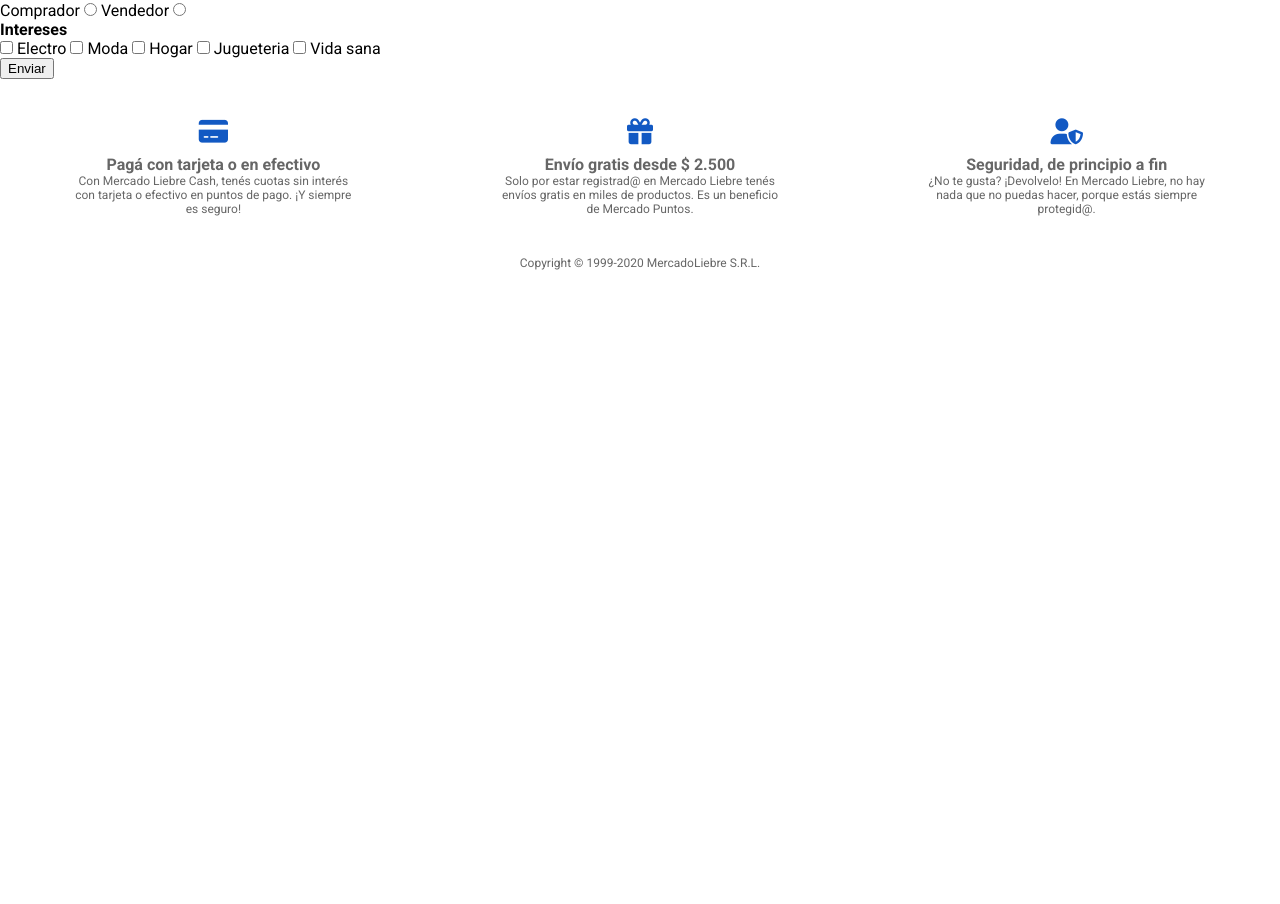
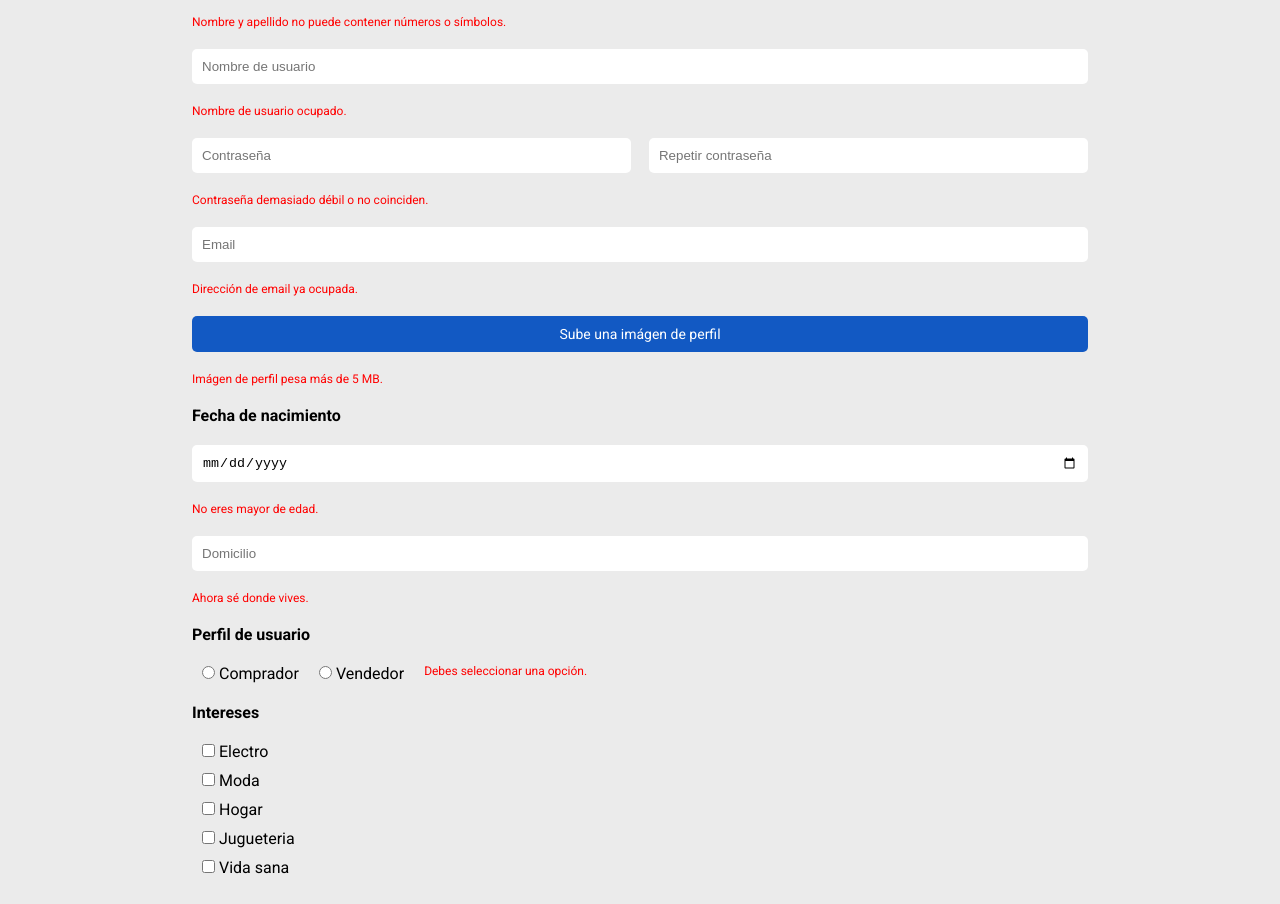
Before and after one commit to JulianBOrtega/Ejercicio-MercadoLiebre, a website: page views/register.html in a window 1280 px wide. Shown: the part 238-1142 px from the top of the page. Before the commit the page ends 800 px from the top, so only its background shows below. Drawn offline with Linux system fonts and the light colour scheme.

Commit message:
Trabajo de formularios terminado. Archivos HTML y CSS actualizados. Header y footer movidos a archivos JS para hacerlos reutilizables.

```diff
--- a/public/css/login.css
+++ b/public/css/login.css
@@ -0,0 +1,51 @@
+.login
+{
+
+}
+
+.login__main
+{
+    background-color: var(--c_grisClaro);
+}
+
+.login__main__form
+{
+    display:flex;
+    flex-direction: column;
+    gap: 20px;
+    width: 70%;
+    margin-left: auto;
+    margin-right: auto;
+    padding: 20px 0px;
+}
+
+.login__main__form input
+{
+    background-color: white;
+    border:none;
+    border-radius: 5px;
+    padding: 10px;
+}
+
+.login__main__form input[type="submit"]
+{
+    background-color: var(--c_celeste);
+    color: white;
+    cursor: pointer;
+}
+
+.register__main__form--error
+{
+    color: red;
+    font-size: 12px;
+}
+
+@media (min-width: 426px)  /*! Tablet & desktop*/
+{
+
+}
+
+@media (min-width: 769px) /*! Desktop */
+{
+
+}
--- a/public/css/register.css
+++ b/public/css/register.css
@@ -0,0 +1,96 @@
+.register
+{
+
+}
+
+.register__main
+{
+    background-color: var(--c_grisClaro);
+}
+
+.register__main__form
+{
+    display: flex;
+    flex-direction: column;
+    gap: 20px;
+    width: 70%;
+    margin-left: auto;
+    margin-right: auto;
+    padding: 20px 0px;
+}
+
+.register__main__form__pfp
+{
+    color: white;
+    font-size: 14px;
+    cursor:pointer;
+    border-radius: 5px;
+    padding: 10px;
+    text-align: center;
+    background-color: var(--c_celeste);
+}
+
+.register__main__form input
+{
+    background-color: white;
+    border:none;
+    border-radius: 5px;
+    padding: 10px;
+}
+
+.register__main__form input[type="submit"]
+{
+    background-color: var(--c_celeste);
+    color: white;
+    cursor: pointer;
+}
+
+.register__main__form input[type="reset"]
+{
+    cursor: pointer;
+}
+
+.register__main__form__password
+{
+    display: flex;
+    justify-content: space-between;
+}
+
+.register__main__form__password *
+{
+    width: 49%;
+}
+
+.register__main__form__radiolist
+{
+    display:flex;
+    flex-direction: row;
+    padding-left: 10px;
+    gap: 20px;
+}
+
+.register__main__form__checklist
+{
+    padding-left: 10px;
+}
+
+.register__main__form__checklist *
+{
+    padding-bottom: 10px;
+}
+
+.register__main__form--error
+{
+    color: red;
+    font-size: 12px;
+}
+
+@media (min-width: 426px)  /*! Tablet & desktop*/
+{
+
+}
+
+@media (min-width: 769px) /*! Desktop */
+{
+
+}
--- a/views/register.html
+++ b/views/register.html
@@ -13,32 +13,67 @@
     <header-component></header-component>
 
     <main class="register__main">
-        <h1>Crea tu cuenta</h1>
-        <form action="">
-            <input type="text" name="nombreApellido" placeholder="Nombre y apellido">
-            <input type="text" name="nombreUsuario" placeholder="Nombre de usuario">
-            <input type="email" name="email" placeholder="Email">
+        <form class="register__main__form" action="/">
+            <h1>Crea tu cuenta</h1>
+            <input type="text" name="nombreApellido" placeholder="Nombre y apellido" required minlength="3">
+            <p class="register__main__form--error">Nombre y apellido no puede contener números o símbolos.</p>
+            <input type="text" name="nombreUsuario" placeholder="Nombre de usuario" required minlength="3">
+            <p class="register__main__form--error">Nombre de usuario ocupado.</p>
+            <div class="register__main__form__password">
+                <input type="password" name="pass1" placeholder="Contraseña" minlength="5" required>
+                <input type="password" name="pass2" placeholder="Repetir contraseña" minlength="5" required>
+            </div>
+            <p class="register__main__form--error">Contraseña demasiado débil o no coinciden.</p>
+            <input type="email" name="email" placeholder="Email" minlength="3" required>
+            <p class="register__main__form--error">Dirección de email ya ocupada.</p>
+            <input type="file" name="pfp" id="pfp" hidden>
+            <label class="register__main__form__pfp" for="pfp">Sube una imágen de perfil</label>
+            <p class="register__main__form--error">Imágen de perfil pesa más de 5 MB.</p>
             <h4>Fecha de nacimiento</h4>
-            <input type="date" name="fechaNacimiento">
-            <input type="text" name="domicilio" placeholder="Domicilio">
+            <input type="date" name="fechaNacimiento" required>
+            <p class="register__main__form--error">No eres mayor de edad.</p>
+            <input type="text" name="domicilio" placeholder="Domicilio" required>
+            <p class="register__main__form--error">Ahora sé donde vives.</p>
+
             <h4>Perfil de usuario</h4>
-            <label for="perfil">Comprador</label>
-            <input type="radio" name="perfil" value="0">
-            <label for="perfil">Vendedor</label>
-            <input type="radio" name="perfil" value="1">
+            <div class="register__main__form__radiolist">
+                <div class="register__main__form__choice">
+                    <input type="radio" name="perfil" value="0" id="comprador">
+                    <label for="comprador">Comprador</label>
+                </div>
+                <div class="register__main__form__choice">
+                    <input type="radio" name="perfil" value="1" id="vendedor">
+                    <label for="vendedor">Vendedor</label>
+                </div>
+                <p class="register__main__form--error">Debes seleccionar una opción.</p>
+            </div>
+
             <h4>Intereses</h4>
-            <input type="checkbox" name="interes" value="electro">
-            <label for="interes">Electro</label>
-            <input type="checkbox" name="interes" value="moda">
-            <label for="interes">Moda</label>
-            <input type="checkbox" name="interes" value="hogar">
-            <label for="interes">Hogar</label>
-            <input type="checkbox" name="interes" value="jugueteria">
-            <label for="interes">Jugueteria</label>
-            <input type="checkbox" name="interes" value="vidaSana">
-            <label for="interes">Vida sana</label>
-            <br>
+            <div class="register__main__form__checklist">
+                <div class="register__main__form__choice">
+                    <input type="checkbox" name="interes" value="electro" id="electro">
+                    <label for="electro">Electro</label>
+                </div>
+                <div class="register__main__form__choice">
+                    <input type="checkbox" name="interes" value="moda" id="moda">
+                    <label for="moda">Moda</label>
+                </div>
+                <div class="register__main__form__choice">
+                    <input type="checkbox" name="interes" value="hogar" id="hogar">
+                    <label for="hogar">Hogar</label>
+                </div>
+                <div class="register__main__form__choice">
+                    <input type="checkbox" name="interes" value="jugueteria" id="jugueteria">
+                    <label for="jugueteria">Jugueteria</label>
+                </div>
+                <div class="register__main__form__choice">
+                    <input type="checkbox" name="interes" value="vidaSana" id="vidaSana">
+                    <label for="vidaSana">Vida sana</label>
+                </div>
+            </div>
+
             <input type="submit" value="Enviar">
+            <input type="reset" value="Borrar datos">
         </form>
     </main>
 
```
Also changed, not shown: views/login.html (+6 -5 lines), public/img/img-relevant.jpg (added), public/img/img-wholesome.jpg (added).
